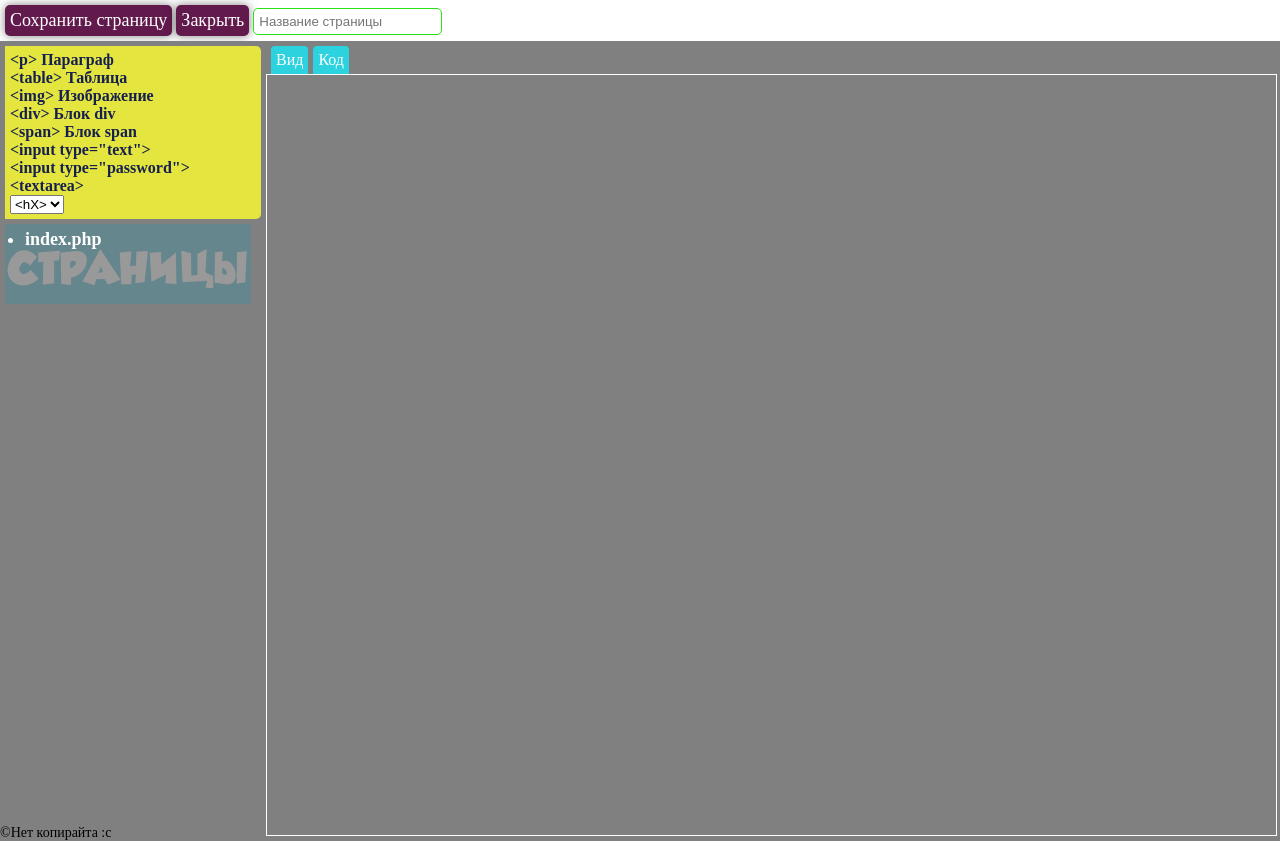
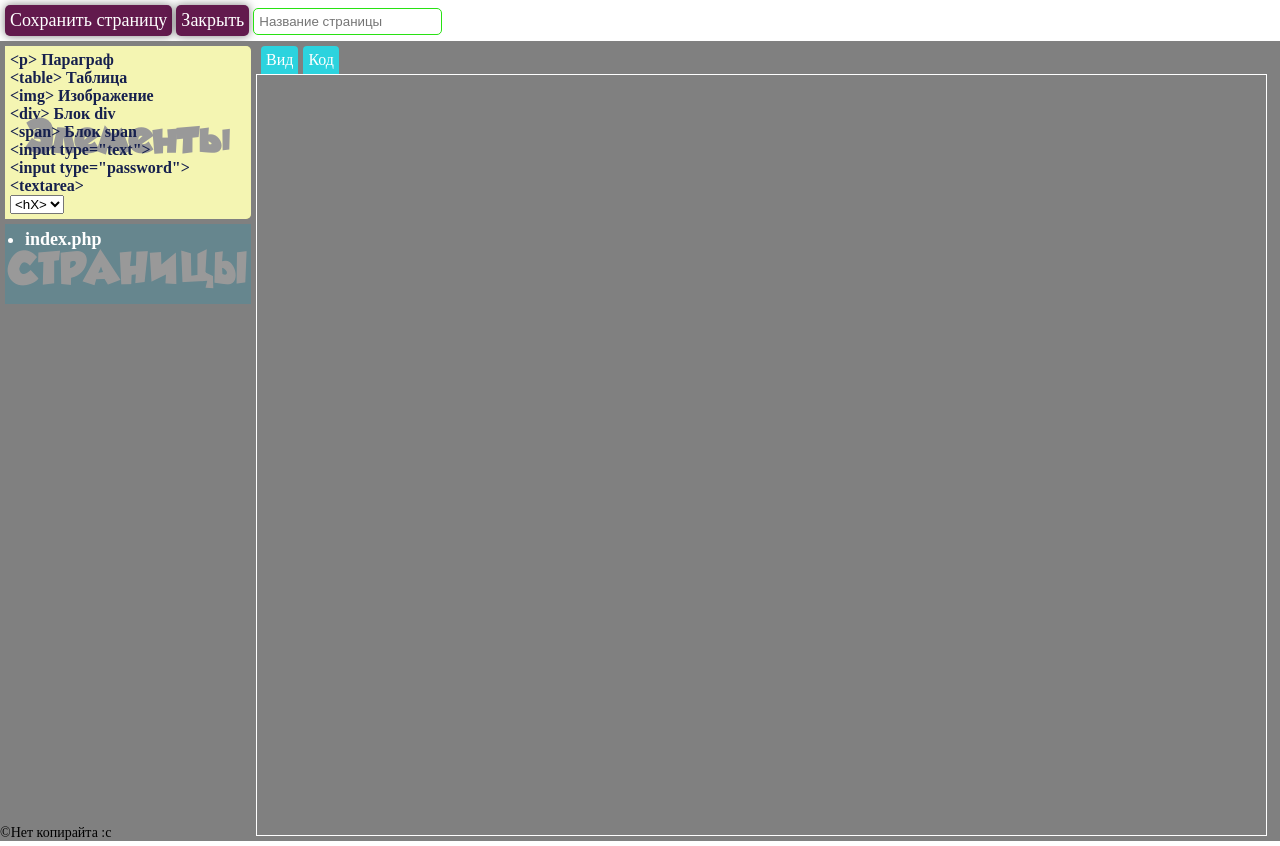
Before and after one commit to SoraTim/Delta, a PHP site: page / in a window 1280 px wide. Run offline with PHP 8.4, Linux system fonts and the light colour scheme; some libraries are stand-ins or nearby versions.

Commit message:
Some new transparent themes

```diff
--- a/menu.php
+++ b/menu.php
@@ -16,6 +16,8 @@
 <!-- MENU. END -->
 <div id="Content">
         <div id="leftSideBar">
+            <div id="leftSideWrap">
+                <div id="elementsList">
                     <span>&lt;p&gt; Параграф</span><br>
                     <span>&lt;table&gt; Таблица</span><br>
                     <span>&lt;img&gt; Изображение</span><br>
@@ -48,9 +50,14 @@
                         </option>
                     </select>
                 </div>
+                <div id="leftBar">
+                    <div id="wrapEl"><div style="display: table-cell;vertical-align: middle; text-align: center">Элементы</div></div>
+                </div>
+            </div>
+        </div>
          <div id="pages">
              <div id="pagesWrapper">
-                 <div id="pagesBanner">
+                 <div class="pagesBanner">
                      СТРАНИЦЫ
                  </div>
                  <div id="pagesLinks">
--- a/style.css
+++ b/style.css
@@ -42,7 +42,43 @@
     width: 100%;
     background-color: rgba(255,255,255,.6);
 }
-#pagesBanner
+#leftSideWrap
+{
+    position: relative;
+    height: 100%;
+    width: 100%;
+}
+#leftBar
+{
+    font-family: customFont;
+    z-index: 0;
+    position: absolute;
+    top: 0;
+    left: 0;
+    color: #000;
+    z-index: 0;
+    font-size: 40px;
+    height: 100%;
+    width: 100%;
+}
+#wrapEl
+{
+    height: 100%;
+    width: 100%;
+    display: table;
+    vertical-align: middle;
+    text-align: center;
+}
+#elementsList
+{
+    padding: 5px;
+    border-radius: 0px 5px 5px 0px;
+    background-color: rgba(255,255,255,.6);
+    z-index: 1;
+    position: relative;
+    display: block;
+}
+.pagesBanner
 {
     display: table-cell;
     vertical-align: middle;
@@ -126,7 +162,6 @@
     color: #16204e;
     font-weight:  bold;
     border-radius: 0px 5px 5px 0px;
-    padding: 5px;
     font-size: 16px;
     display: inline-block;
     width: calc(20% - 10px);
```
Lines whose indentation alone changed are shown as unchanged.
